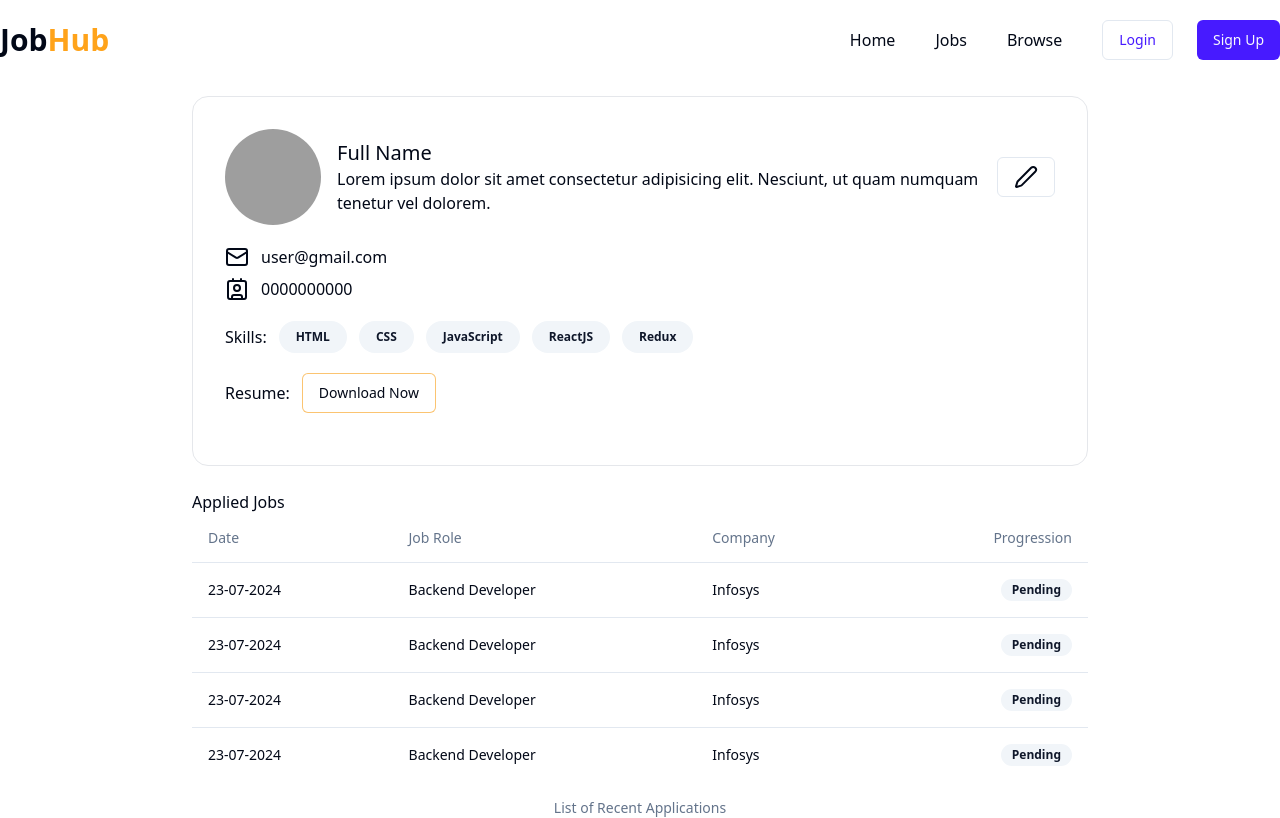
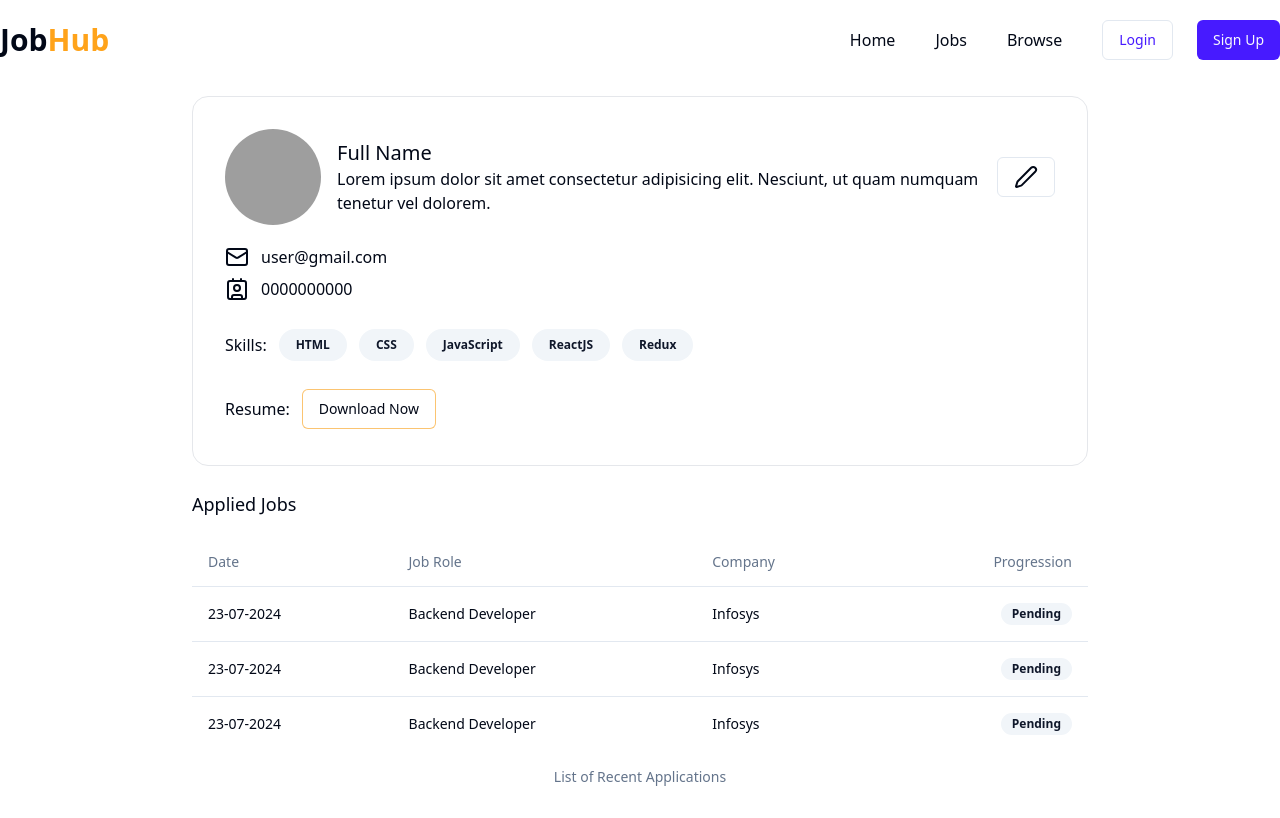
Before and after one commit to iamrohitkandpal/WorkHub-App, a React (Vite) app in the folder frontend/: page /profile in a window 1280 px wide. Built offline with nearby package versions, Linux system fonts and the light colour scheme; grey boxes are pictures that could not be loaded.

Commit message:
Profile Page Completed

```diff
--- a/frontend/src/components/ApplicationTable.jsx
+++ b/frontend/src/components/ApplicationTable.jsx
@@ -19,7 +19,7 @@ const ApplicationTable = () => {
           </TableHeader>
           <TableBody>
             {
-              [1,2,3,4].map((item, index) => (
+              [1,2,3].map((item, index) => (
                 <TableRow key={index}>
                   <TableCell className='text-left'>23-07-2024</TableCell>
                   <TableCell className='text-left'>Backend Developer</TableCell>
--- a/frontend/src/components/Profile.jsx
+++ b/frontend/src/components/Profile.jsx
@@ -15,8 +15,8 @@ const Profile = () => {
   return (
     <div>
         <Navbar />
-        <div className='max-w-4xl mx-auto bg-white border border-gray-200 rounded-2xl my-6 p-8'>
-            <div className='flex justify-between items-center'>
+        <div className='max-w-4xl mx-auto bg-white border border-gray-200 rounded-2xl my-6 p-8 pb-4'>
+            <div className='flex justify-between gap-3 items-center'>
                 <div className='flex items-center gap-4'>
                     <Avatar className="w-24 h-24">
                         <AvatarImage src="https://github.com/shadcn.png" alt="Profile Image" />
@@ -37,7 +37,7 @@ const Profile = () => {
                     <Contact/>
                     <span>0000000000</span>
                 </div>
-                <div className=' my-5 flex items-center gap-3'>
+                <div className=' my-7 flex items-center gap-3'>
                     <h1>Skills: </h1>
                     {
                         skills.length !== 0 ? skills.map((item, index) => <Badge className="h-8 px-4 w-max" variant="secondary" key={index}>{item}</Badge>) : <span>Not Added</span>
@@ -52,7 +52,7 @@ const Profile = () => {
             </div>
         </div>
         <div className='max-w-4xl mx-auto bg-white rounded-2xl'>
-            <h1>Applied Jobs</h1>
+            <h1 className='font-medium text-lg my-5 '>Applied Jobs</h1>
             <ApplicationTable/>
         </div>
     </div>
```
